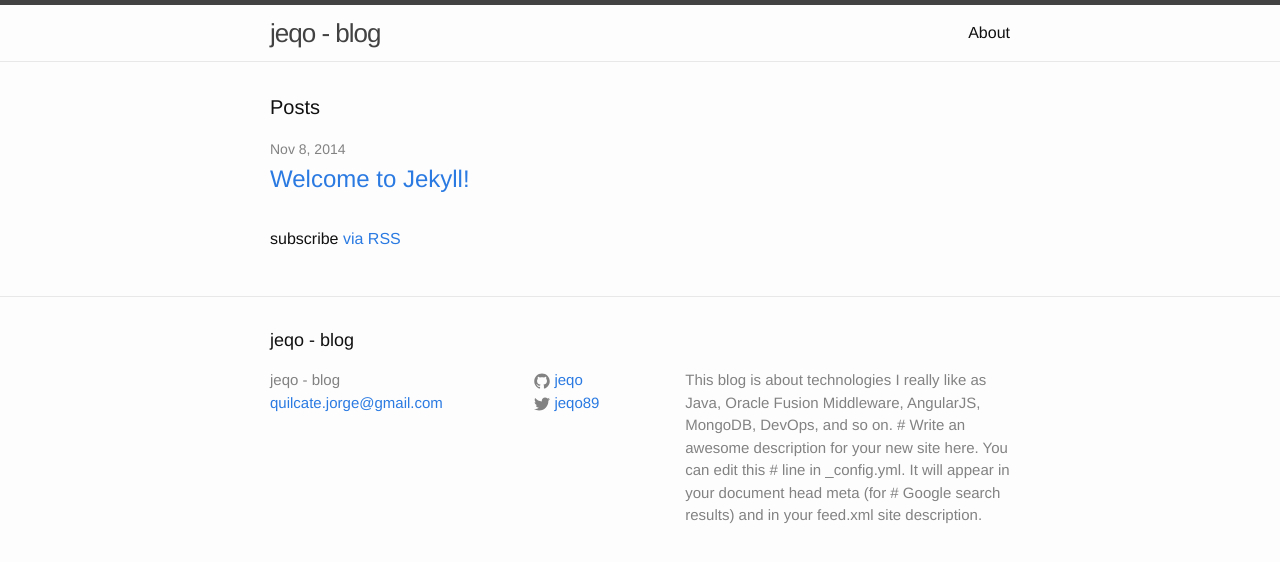
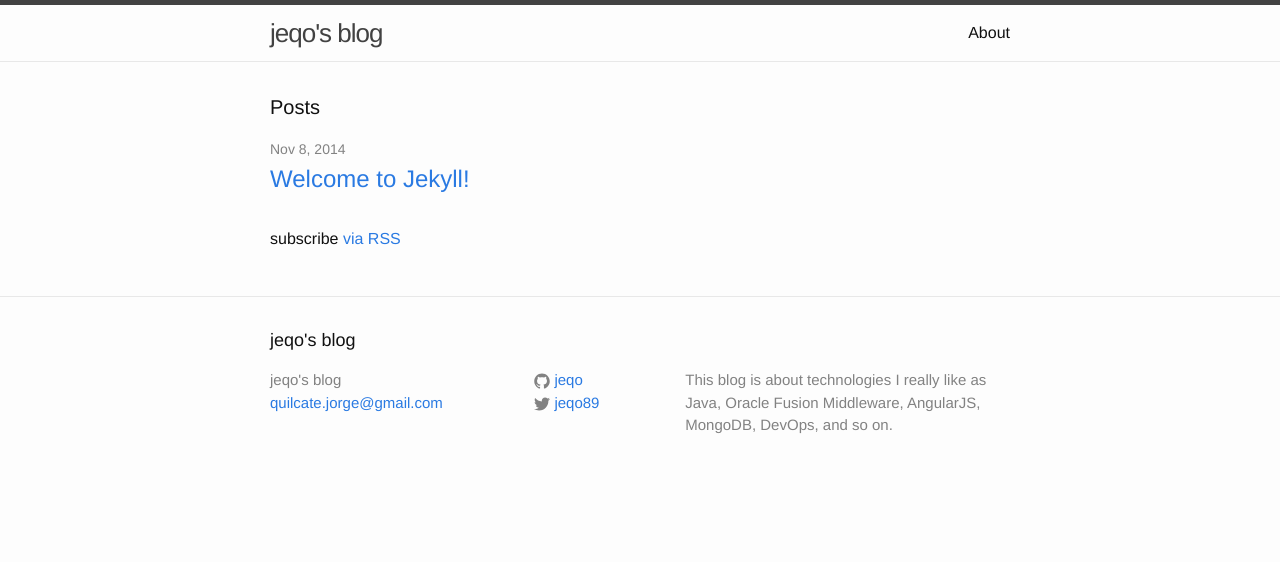
Before and after one commit to catoaune/blog, a Jekyll site: the page built from index.html, in a window 1280 px wide. Shown: the top 562 px of the page. Built offline with Jekyll 4.4.1, drawn with Linux system fonts in a browser that asks for light colours.

```diff
--- a/_config.yml
+++ b/_config.yml
@@ -1,12 +1,9 @@
 # Site settings
-title: jeqo - blog
+title: jeqo's blog
 email: quilcate.jorge@gmail.com
 description: > # this means to ignore newlines until "baseurl:"
   This blog is about technologies I really like as Java, Oracle Fusion
   Middleware, AngularJS, MongoDB, DevOps, and so on.
-  # Write an awesome description for your new site here. You can edit this
-  # line in _config.yml. It will appear in your document head meta (for
-  # Google search results) and in your feed.xml site description.
 baseurl: "/blog" # the subpath of your site, e.g. /blog/
 url: "http://yourdomain.com" # the base hostname & protocol for your site
 twitter_username: jeqo89
```
